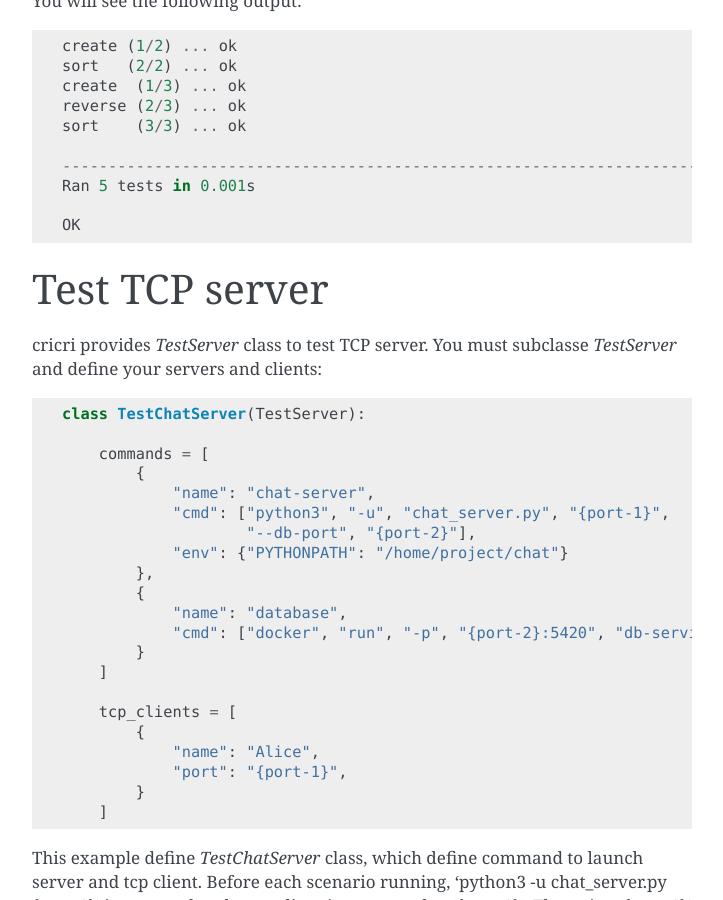
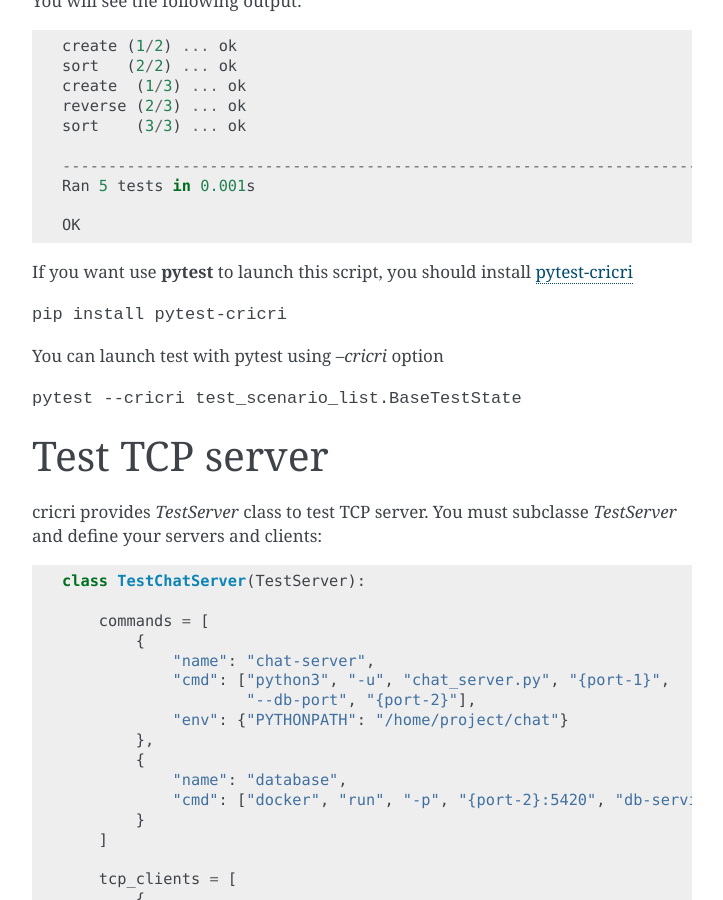
Before and after one commit to Maillol/cricri, a Sphinx documentation site: the page built from doc/index.rst, in a window 1280 px wide and 900 px high, scrolled down 1895 px. Shown: the whole window, without its empty margins (388-1111 px from the left). Built offline with Sphinx 7.4.7, drawn with Linux system fonts in a browser that asks for light colours.

Commit message:
Update doc `how launch cricri with pytest`

```diff
--- a/doc/index.rst
+++ b/doc/index.rst
@@ -99,6 +99,14 @@ You will see the following output::
     Ran 5 tests in 0.001s
 
     OK
+
+If you want use **pytest** to launch this script, you should install `pytest-cricri`_
+
+:kbd:`pip install pytest-cricri`
+
+You can launch test with pytest using `--cricri` option
+
+:kbd:`pytest --cricri test_scenario_list.BaseTestState`
 
 
 Test TCP server
@@ -425,3 +433,6 @@ Cricri provides shortcut decorators:
 +---------------------------------+--------------------------------------------+
 | @newer(step1, step2)            | @conditon(Newer(step1, step2))             |
 +---------------------------------+--------------------------------------------+
+
+
+.. _pytest-cricri: https://github.com/Maillol/pytest_cricri
```
